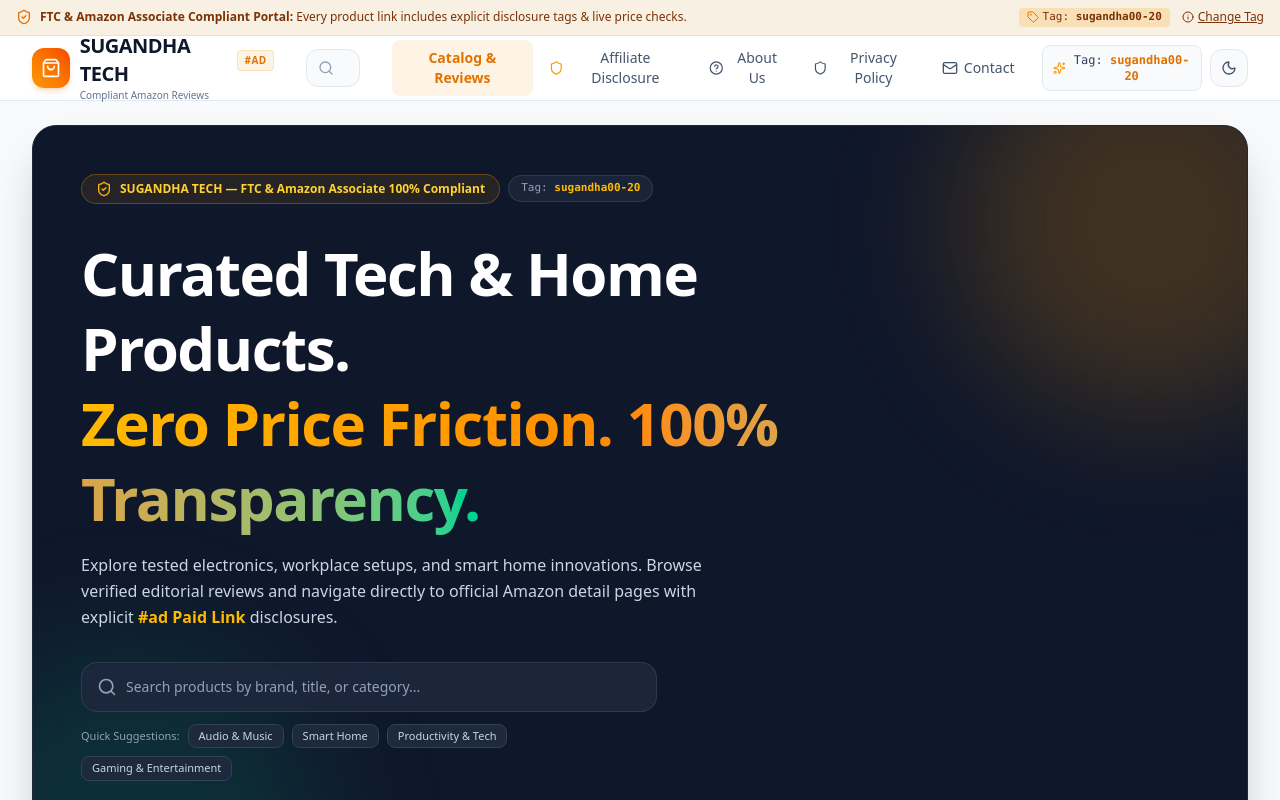
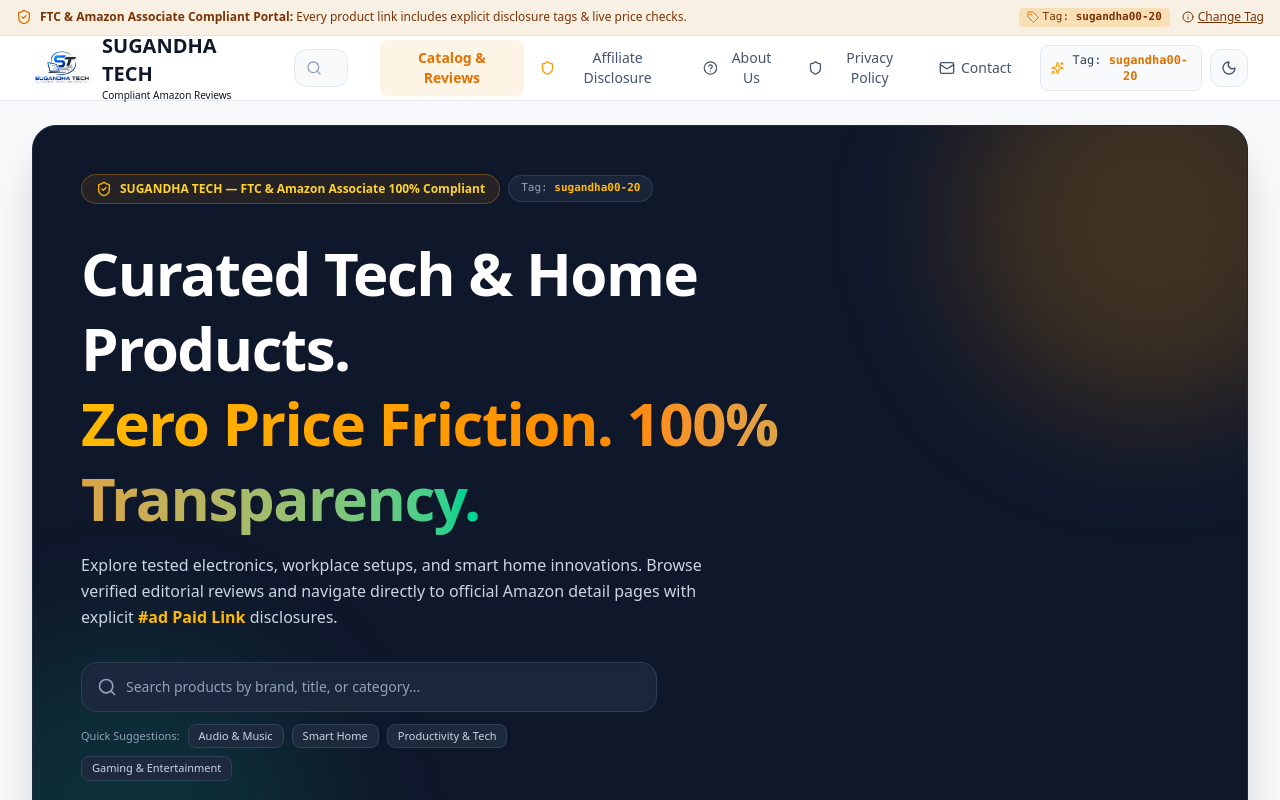
Before and after one commit to sugandhakc30-cmyk/suku, a React (Vite) app in the folder sugandha-tech/: page / in a window 1280 px wide. Shown: the top 800 px of the page. Built offline with nearby package versions, Linux system fonts and the light colour scheme.

Commit message:
Navbar.tsx

```diff
--- a/sugandha-tech/src/components/Navbar.tsx
+++ b/sugandha-tech/src/components/Navbar.tsx
@@ -1,6 +1,7 @@
 import React, { useState } from 'react';
 import { ShoppingBag, Search, Sun, Moon, Menu, X, Shield, HelpCircle, Mail, Sparkles } from 'lucide-react';
 import { ActivePage, Category } from '../types';
+import logo from "../assets/images/logo.png";
 
 interface NavbarProps {
   activePage: ActivePage;
@@ -38,25 +39,22 @@
       <div className="max-w-7xl mx-auto px-4 sm:px-6 lg:px-8">
         <div className="flex items-center justify-between h-16 gap-4">
 
-          {/* Brand Logo */}
          <div className="flex items-center gap-3">
   <button
     onClick={() => handleNavClick('home')}
     className="flex items-center gap-2.5 text-left group cursor-pointer"
   >
-              <div className="w-10 h-10 rounded-xl bg-gradient-to-tr from-amber-500 to-orange-600 flex items-center justify-center text-white shadow-md shadow-orange-500/20 group-hover:scale-105 transition-transform">
-                <ShoppingBag className="w-5 h-5" />
-              </div>
-              <div>
-                <div className="flex items-center gap-1.5">
-                  <span className="font-extrabold text-xl tracking-tight text-slate-900 dark:text-white">
+    <img
+      src={logo}
+      alt="Sugandha Tech"
+      className="h-10 w-auto"
+    />
+
+    <div className="flex flex-col">
+      <span className="font-extrabold text-xl">
         SUGANDHA TECH
       </span>
-                  <span className="text-[10px] font-bold uppercase tracking-wider bg-amber-500/10 text-amber-600 dark:text-amber-400 border border-amber-500/20 px-1.5 py-0.5 rounded">
-                    #ad
-                  </span>
-                </div>
-                <p className="text-[10px] text-slate-500 dark:text-slate-400 font-medium">
+      <p className="text-[10px]">
         Compliant Amazon Reviews
       </p>
     </div>
```
Also changed, not shown: sugandha-tech/src/assets/images/logo.png (added). Lines whose indentation alone changed are shown as unchanged.
